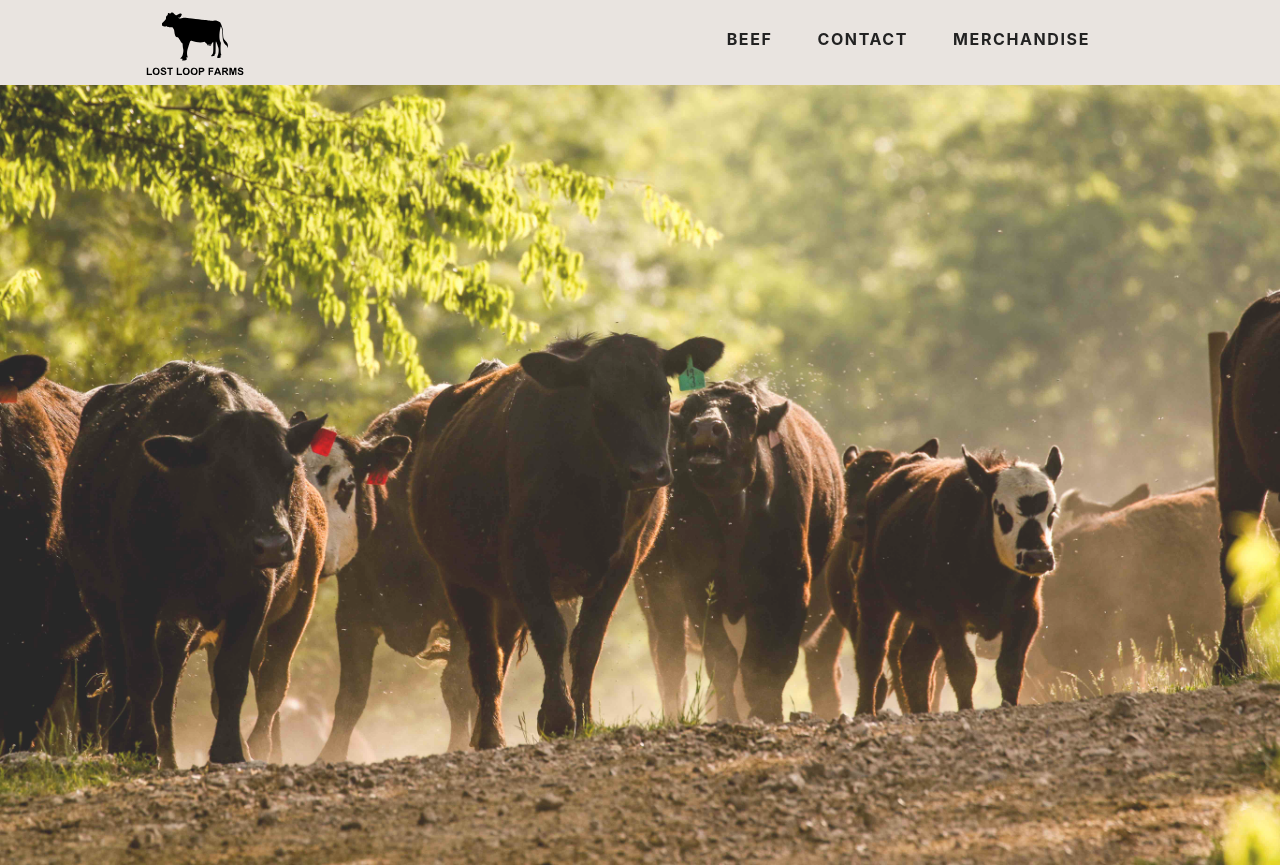
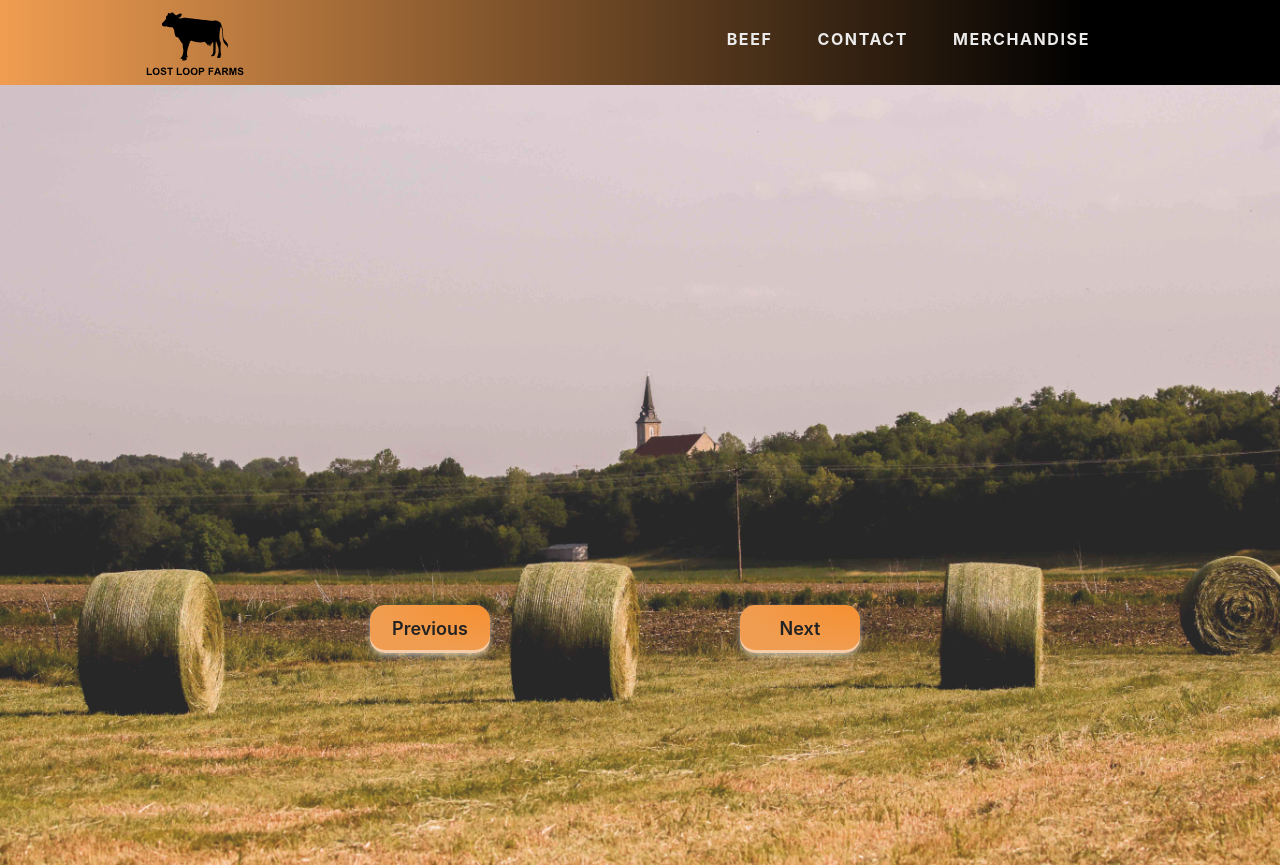
Before and after one commit to SolInvictusx/Lost-Loop, a React (Create React App) app: page / in a window 1280 px wide. Shown: the top 867 px of the page. Built offline with nearby package versions, Linux system fonts and the light colour scheme.

Commit message:
Update carousel

```diff
--- a/src/LandingPage/Carousel.js
+++ b/src/LandingPage/Carousel.js
@@ -16,7 +16,7 @@ export const CarouselItem = ({ children, width }) => {
 export const ImgOne = () => {
     return (
         <div>
-            <img src={Background} className='church' />
+            <img src={Cattle} className='church' />
         </div>
     )
 }
@@ -24,7 +24,7 @@ export const ImgOne = () => {
 export const ImgTwo = () => {
     return (
         <div>
-            <img src={Cattle} className='church' />
+            <img src={Background} className='church' />
         </div>
     )
 }
@@ -80,26 +80,26 @@ const Carousel = ({ children }) => {
                 })}
             </div>
             <div className='indicators'>
-                <button
+                <button className='prev'
                     onClick={() => {
                         updateIndex(activeIndex - 1);
                     }}
                 >
-                    Prev
+                    Previous
                 </button>
                 {React.Children.map(children, (child, index) => {
-                    return (
-                        <button
-                            className={`${index === activeIndex ? 'active' : ''}`}
-                            onClick={() => {
-                                updateIndex(index);
-                            }}
-                        >
-                            {index + 1}
-                        </button>
-                    );
+                    // return (
+                    //     <button
+                    //         className={`${index === activeIndex ? 'active' : ''}`}
+                    //         onClick={() => {
+                    //             updateIndex(index);
+                    //         }}
+                    //     >
+                    //         {index + 1}
+                    //     </button>
+                    // );
                 })}
-                <button
+                <button className='next'
                     onClick={() => {
                         updateIndex(activeIndex + 1);
                     }}
--- a/src/css/styles.css
+++ b/src/css/styles.css
@@ -19,7 +19,7 @@ body {
 
 a {
     text-decoration: none;
-    color: var(--mainBlack);
+    color: var(--mainGrey);
 }
 
 ul {
@@ -32,7 +32,7 @@ ul {
     min-height: 70px;
     padding: 0px 145px;
     justify-content: space-between;
-    background: rgba(231, 226, 221, 0.9);
+    background: linear-gradient(90deg, rgba(240, 157, 81, 1) 0%, rgba(0, 0, 0, 1) 85%);
     height: 85px;
 }
 
@@ -53,6 +53,7 @@ ul {
 .nav-link {
     padding-right: 45px;
     display: inline-block;
+    color: #fff;
 }
 
 .nav-link::after {
@@ -113,7 +114,35 @@ ul {
 }
 
 .indicators>button {
-    margin: 5px;
+    transform: translate(-125%, -550%);
+    appearance: none;
+    background-image: radial-gradient(100% 100% at 100% 0, #f68f30 0, #f09d51 100%);
+    box-shadow: rgba(255, 255, 255, 0.4) 0 2px 4px, rgba(255, 255, 255, 0.3) 0 7px 13px -3px, rgba(255, 254, 254, 0.5) 0 -3px 0 inset;
+    transition: box-shadow .15s, transform .15s;
+    user-select: none;
+    -webkit-user-select: none;
+    touch-action: manipulation;
+    white-space: nowrap;
+    will-change: box-shadow, transform;
+    box-sizing: border-box;
+    align-items: center;
+    line-height: 1;
+    z-index: 1;
+    cursor: pointer;
+    background-color: var(--primaryColor);
+    color: var(--mainBlack);
+    border: none;
+    border-radius: 15px;
+    padding: 15px;
+    min-height: 25px;
+    min-width: 120px;
+    font-size: 18px;
+    margin-left: 250px;
+    font-family: -apple-system, BlinkMacSystemFont, 'Segoe UI', 'Roboto', 'Oxygen',
+        'Ubuntu', 'Cantarell', 'Fira Sans', 'Droid Sans', 'Helvetica Neue',
+        sans-serif;
+    ;
+    font-weight: 600;
 }
 
 .indicators>button.active {
```
